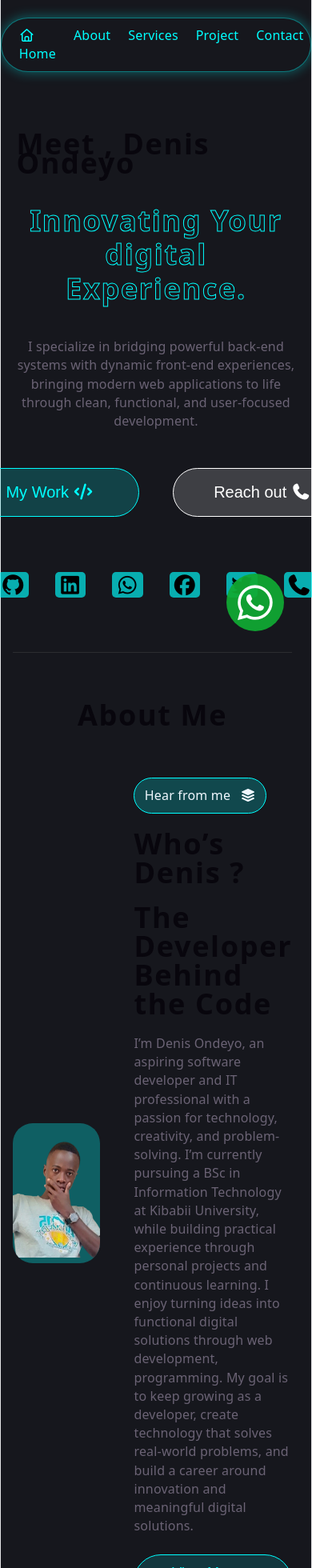
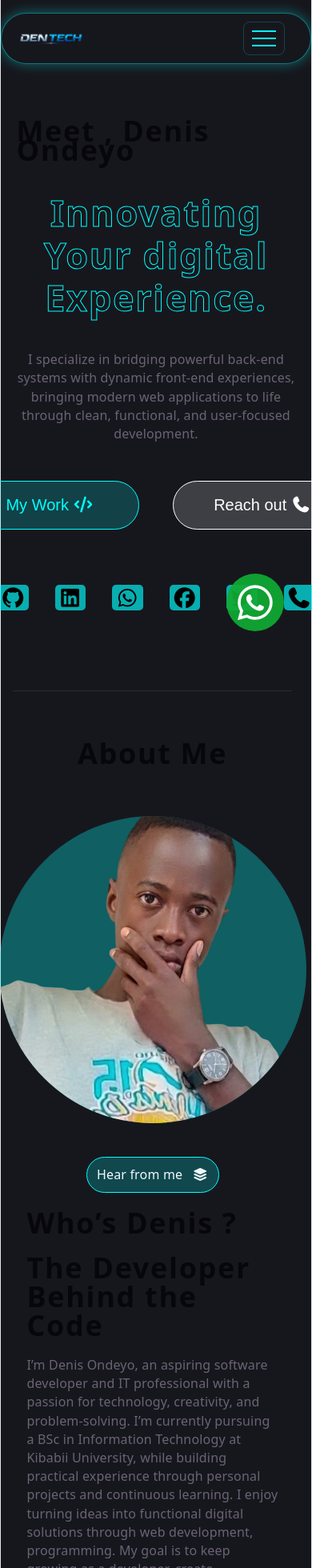
Before and after one commit to denisondeyo7-svg/DenTECH, a React app in the folder PORTFOLIO/: page / in a window 390 px wide. Shown: the top 1960 px of the page at 80% size. Built offline with nearby package versions, Linux system fonts and the light colour scheme; the HTML template or start-up script is replaced by a standard one.

Commit message:
save changes

```diff
--- a/PORTFOLIO/src/App.css
+++ b/PORTFOLIO/src/App.css
@@ -610,7 +610,71 @@ footer{
   border-top: 1px solid #16171d;
   padding: 22px;
 }
+@media screen and (max-width: 480px) {
+  header{
+    top: 1rem;
+  }
+  .me{
+    font-size: 45px;
 
+
+  }
+  .links nav{
+    display: none;
+  }
+  .menubtn{
+    display: block;
+
+  }
+  .about-wrapper{
+    display: flex;
+    width: 100%;
+    flex-direction: column;
+    align-items: center;
+    justify-content: center;
+  }
+  .aboutimage{
+    height:24rem;
+    width: 24rem;
+    border-radius: 50%;
+
+  }
+  .about-content{
+    display: flex;
+    align-items: center;
+    width: 90%;
+  }
+  .mytitle{
+    display: flex;
+    justify-self: center;
+
+
+  }
+  .service-card{
+
+    width: 100%;
+
+  }
+  .about{
+    top: 3rem;
+  }
+  .Services{
+
+    top: 4rem;
+  }
+  .services-wrapper{
+    position: relative;
+    top: 1rem;
+  }
+  .Contactsection{
+    position: relative;
+    top: 8rem;
+  }
+  footer{
+    top: 25rem;
+  }
+
+}
 @media (min-width:1024px){
   footer{
     top: 20rem;
```
